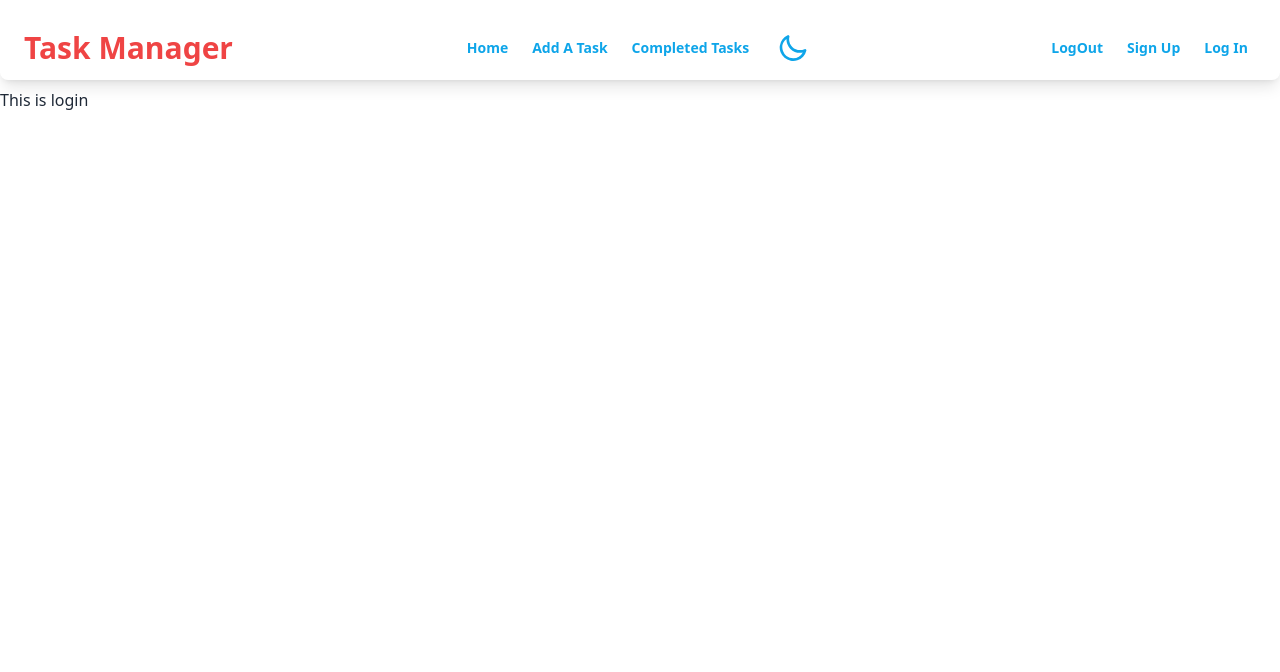
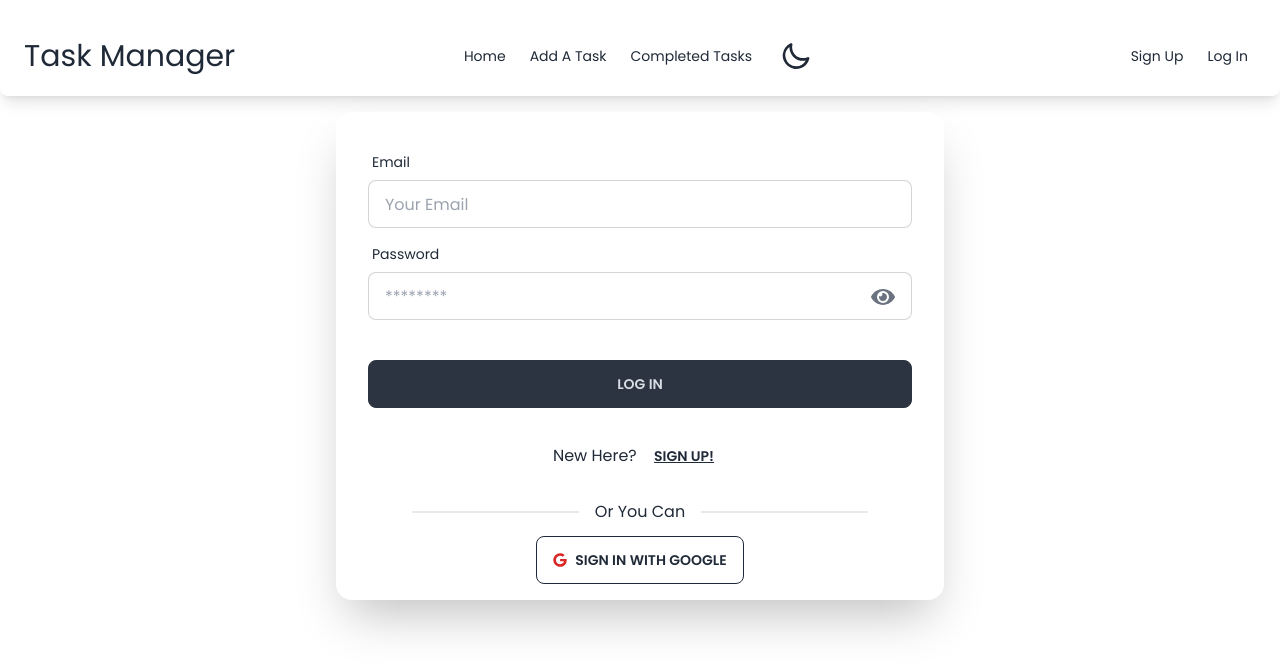
Before and after one commit to shuvrodev337/task-manager-client, a React (Vite) app: page /log-in in a window 1280 px wide. Shown: the top 672 px of the page. Built offline with nearby package versions, Linux system fonts and the light colour scheme; no server answers.

Commit message:
added login and completed authentication functionality

```diff
--- a/src/components/SocialLogins/SocialLogins.jsx
+++ b/src/components/SocialLogins/SocialLogins.jsx
@@ -16,29 +16,29 @@ const SocialLogins = () => {
     const from = location.state?.from?.pathname || "/";
 
     const handleGoogleSignIn = () => {
-        // googleSignIn()
-        //     .then(result=>{
-        //         const loggedInUser = result.user;
-        //         // console.log(loggedInUser);
-        //         const savedUser = { name: loggedInUser.displayName, email: loggedInUser.email, photo: loggedInUser.photoURL}
-        //         axios.post('https://todo-app-server-three.vercel.app/users',savedUser)
-        //         .then(res=>{
-        //             // console.log(res.data);
-        //             Swal.fire({
-        //                 position: 'center',
-        //                 icon: 'success',
-        //                 title: 'Log In successful.',
-        //                 showConfirmButton: false,
-        //                 timer: 1500
-        //             });
-        //             navigate(from, { replace: true });
+        googleSignIn()
+            .then(result=>{
+                const loggedInUser = result.user;
+                // console.log(loggedInUser);
+                const savedUser = { name: loggedInUser.displayName, email: loggedInUser.email}
+                axios.post('http://localhost:3000/users',savedUser)
+                .then(res=>{
+                    // console.log(res.data);
+                    Swal.fire({
+                        position: 'center',
+                        icon: 'success',
+                        title: 'Log In successful.',
+                        showConfirmButton: false,
+                        timer: 1500
+                    });
+                    navigate(from, { replace: true });
 
-        //         })
-        //     })
-        //     .catch(error=>{
-        //         // console.log(error.message);
-        //     })
-        //     // navigate(from, { replace: true });
+                })
+            })
+            .catch(error=>{
+                // console.log(error.message);
+            })
+            // navigate(from, { replace: true });
     }
     return (
         <div>
--- a/src/index.css
+++ b/src/index.css
@@ -1,3 +1,14 @@
+@import url("https://fonts.googleapis.com/css2?family=Poppins:wght@100;200;300;400;500;600;700;800;900&display=swap");
+
 @tailwind base;
 @tailwind components;
 @tailwind utilities;
+
+* {
+  margin: 0;
+  padding: 0;
+  box-sizing: border-box;
+  font-family: "Poppins", sans-serif;
+  scroll-behavior: smooth;
+  /* color-scheme: dark; */
+}
--- a/src/pages/Login/Login.jsx
+++ b/src/pages/Login/Login.jsx
@@ -1,9 +1,118 @@
+import { useContext, useState } from "react";
+import { useForm } from "react-hook-form";
+import { Link, useLocation, useNavigate } from "react-router-dom";
+import { FaEyeSlash, FaEye } from "react-icons/fa";
+import { Helmet } from "react-helmet-async";
+import { AuthContext } from "../../Providers/AuthProvider";
+import SocialLogins from "../../components/SocialLogins/SocialLogins";
 
 const Login = () => {
+  const [showPassword, setShowPassword] = useState(false);
+const location = useLocation()
+  const [errorMsg,setErrorMsg] = useState('')
+
+  const navigate = useNavigate()
+  const { register, handleSubmit, formState: { errors } } = useForm();
+  const from = location.state?.from?.pathname || "/";
+ const { user,
+    loading,
+    createUser,
+    signIn,
+    googleSignIn,
+    updateUserProfile,
+    passwordReset,
+    logOut } = useContext(AuthContext)
+
+  const onSubmit = user=>{
+// console.log(user);
+signIn(user.email, user.password)
+    .then((result) => {
+      const loggedUser = result.user;
+      // console.log(loggedUser);
+      navigate(from,{replace:true});
+    })
+    .catch((error) => {
+      if (error.message === "Firebase: Error (auth/user-not-found).") {
+        setErrorMsg("The email address you have entered is not registered!");
+      } else if (error.message === "Firebase: Error (auth/wrong-password).") {
+        setErrorMsg("Password Incorrect! Type again or reset.");
+      }
+    });
+
+  }
+
     return (
-        <div>
-            This is login
+    <>
+    <Helmet>
+        <title>TODO | Login</title>
+      </Helmet>
+      <div className="md:w-1/2 mx-auto">
+      <div className="hero-content flex-col gap-10">
+
+        <div className="card  w-full  shadow-2xl bg-base-100 ">
+          <form onSubmit={handleSubmit(onSubmit)} className="card-body">
+
+            <div className="form-control">
+              <label className="label">
+                <span className="label-text">Email</span>
+              </label>
+              <input
+                type="email"
+                placeholder="Your Email"
+                className="input input-bordered"
+                {...register("email", { required: true })}
+
+              />
+              {errors.email?.type === "required" && (
+                <p className="text-red-800 text-sm">Email is required</p>
+              )}
+            </div>
+
+            <div className="form-control">
+              <label className="label">
+                <span className="label-text">Password</span>
+              </label>
+              <div className="flex items-center ">
+              <input
+                type={showPassword ? "text" : "password"}
+                placeholder="********"
+                className="input input-bordered w-full"
+                {...register("password")}
+
+              />
+              <button
+                  type="button"
+                  onClick={() => setShowPassword(!showPassword)}
+                  className="btn btn-link btn-xs absolute right-10"
+                >
+                  {showPassword ? <FaEyeSlash className="text-2xl text-gray-500"></FaEyeSlash >:<FaEye className="text-2xl text-gray-500"></FaEye>}
+                </button>
+              </div>
+              {errors.password?.type === "required" && (
+                <p className="text-red-800 text-sm">Password is required</p>
+              )}
+
+            </div>
+
+            <p className="text-red-800 text-sm">{errorMsg}</p>
+
+            <div className="form-control mt-6">
+              <input
+                type="submit"
+                className="btn btn-neutral"
+                value="Log In"
+              />
+            </div>
+          </form>
+          <p className="text-center">New Here? <Link className="btn btn-ghost btn-sm underline mb-4" to={'/sign-up'}>Sign Up!</Link></p>
+
+  <SocialLogins></SocialLogins>
         </div>
+      </div>
+    </div>
+
+
+    </>
     );
 };
 
--- a/src/pages/Navbar/Navbar.jsx
+++ b/src/pages/Navbar/Navbar.jsx
@@ -1,12 +1,24 @@
 
 import { Link, NavLink, useLocation } from "react-router-dom";
 import useTheme from "../../hooks/useTheme";
+import { useContext } from "react";
+import { AuthContext } from "../../Providers/AuthProvider";
 
 const Navbar = () => {
+  const { user,
+    loading,
+    logOut } = useContext(AuthContext)
+
+  const handleLogOut = () => {
+    logOut()
+      .then(() => {})
+      .catch((error) => {
+        console.log(error.message);
+      });
+  };
 
 //   Dark-light toggle
 const [theme,setTheme] = useTheme()
-console.log(theme);
   const handleTheme = (e)=>{
     if (e.target.checked) {
       setTheme('dark')
@@ -39,33 +51,46 @@ console.log(theme);
     </>
   );
 
+
   const endNavItems = (
     <>
-  <NavLink>LogOut</NavLink>
-  <NavLink to={'/sign-up'}>Sign Up</NavLink>
-  <NavLink to={'/log-in'}>Log In</NavLink>
-
+    {
+      user?.email ?(
+        <>
+        {user?.displayName && <div >
+        <p> Logged in as</p>
+        <p> {user?.displayName}</p>
+        </div>}
+        <NavLink onClick={handleLogOut}>LogOut</NavLink>
+        </>
+      ):(
+        <>
+        <NavLink to={'/sign-up'}>Sign Up</NavLink>
+        <NavLink to={'/log-in'}>Log In</NavLink>
+        </>
+      )
+    }
     </>
   );
 
   return (
-    <div className="navbar mb-2 px-6  rounded-lg mt-4 bg-transparent shadow-lg">
+    <div className="navbar px-6 h-20 rounded-lg mt-4 bg-transparent shadow-lg">
       <div className="navbar-start space-x-2">
         {/* <NavLink to={"/"}>
           <img src={logo1} alt="" className="h-20" />
 
         </NavLink> */}
         <NavLink to={"/"}>
-          <h2 className="text-3xl font-bold text-red-500">Task Manager</h2>
+          <h2 className="text-3xl ">Task Manager</h2>
         </NavLink>
       </div>
       <div className="navbar-center hidden lg:flex ">
-        <ul className="menu menu-horizontal space-x-6  items-center font-semibold text-sky-500">
+        <ul className={`menu menu-horizontal space-x-6  items-center  ${theme=== 'dark' && 'text-sky-500'}`}>
           {centerNavItems}
         </ul>
       </div>
       <div className="navbar-end ">
-        <ul className="menu menu-horizontal space-x-6 hidden lg:flex items-center text-sky-500 font-semibold">
+        <ul className={`menu menu-horizontal space-x-6 hidden lg:flex items-center ${theme=== 'dark' && 'text-sky-500'}`}>
           {endNavItems}
         </ul>
 
--- a/src/pages/Signup/Signup.jsx
+++ b/src/pages/Signup/Signup.jsx
@@ -7,8 +7,10 @@ import Swal from "sweetalert2";
 import { Helmet } from "react-helmet-async";
 import { AuthContext } from "../../Providers/AuthProvider";
 import SocialLogins from "../../components/SocialLogins/SocialLogins";
+import { FaEye, FaEyeSlash } from "react-icons/fa";
 
 const Signup = () => {
+  const [showPassword, setShowPassword] = useState(false);
   const [errorMsg, setErrorMsg] = useState("");
   const {
     user,
@@ -112,17 +114,26 @@ const Signup = () => {
 
               <div className="form-control">
                 <label className="label">
-                  <span className="label-text">Password</span>
+                  <span className="label-text">Create Password</span>
                 </label>
+                <div className="flex items-center">
                 <input
-                  type="password"
+                 type={showPassword ? "text" : "password"}
                   placeholder="********"
-                  className="input input-bordered"
+                  className="input input-bordered w-full"
                   {...register("password", {
                     required: true,
                     minLength: 6,
                   })}
                 />
+                <button
+                  type="button"
+                  onClick={() => setShowPassword(!showPassword)}
+                  className="btn btn-link btn-xs absolute right-10"
+                >
+                  {showPassword ? <FaEyeSlash className="text-2xl text-gray-500"></FaEyeSlash >:<FaEye className="text-2xl text-gray-500"></FaEye>}
+                </button>
+                </div>
                 {errors.password?.type === "required" && (
                   <p className="text-red-800 text-sm">Password is required</p>
                 )}
@@ -134,12 +145,21 @@ const Signup = () => {
                 <label className="label">
                   <span className="label-text">Confirm Password</span>
                 </label>
+                <div className="flex items-center">
                 <input
-                  type="password"
+                  type={showPassword ? "text" : "password"}
                   placeholder="********"
-                  className="input input-bordered"
+                  className="input input-bordered w-full"
                   {...register("confirmPassword", { required: true })}
                 />
+                <button
+                  type="button"
+                  onClick={() => setShowPassword(!showPassword)}
+                  className="btn btn-link btn-xs absolute right-10"
+                >
+                  {showPassword ? <FaEyeSlash className="text-2xl text-gray-500"></FaEyeSlash >:<FaEye className="text-2xl text-gray-500"></FaEye>}
+                </button>
+                </div>
               </div>
               <p className="text-red-800">{errorMsg}</p>
 
```
